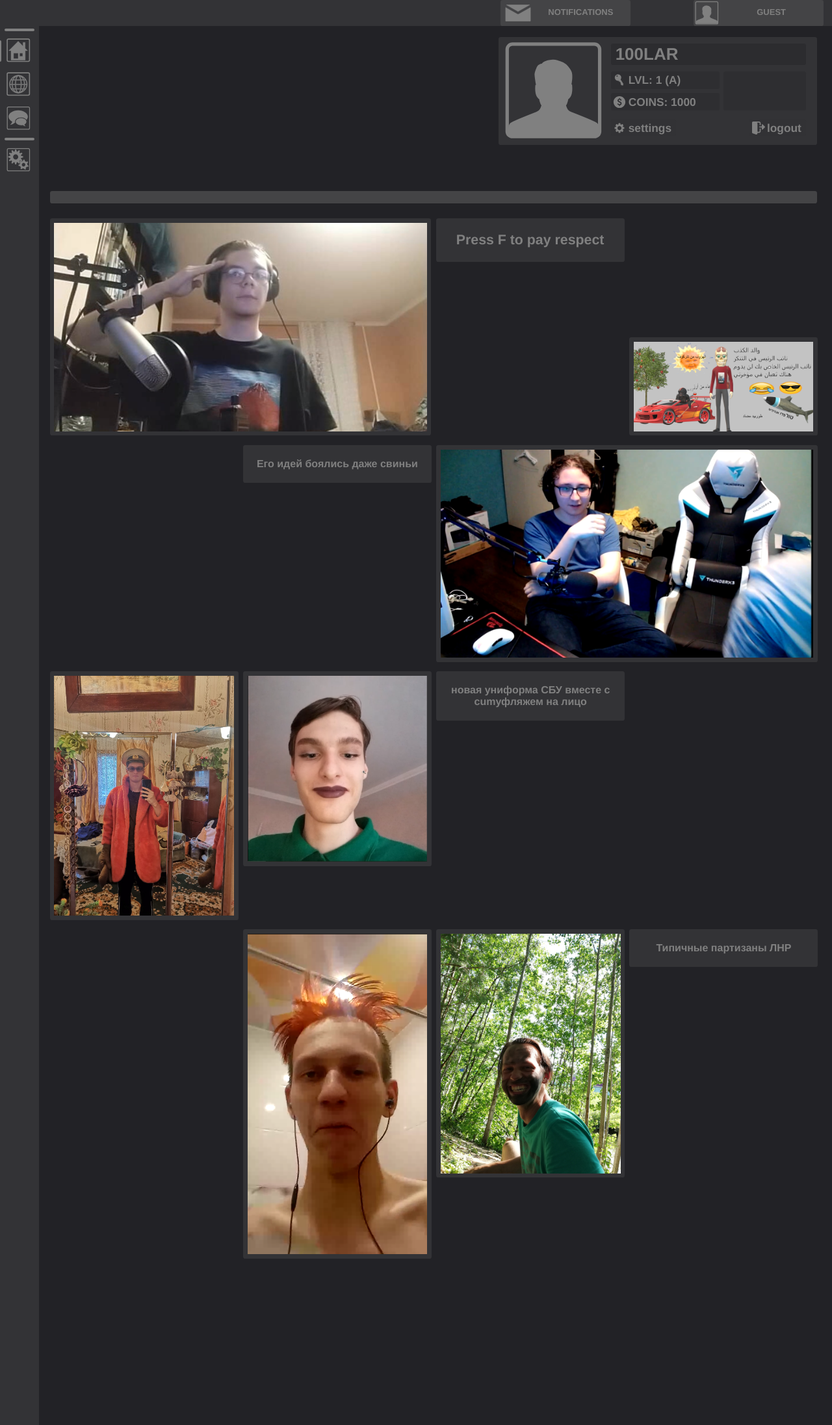
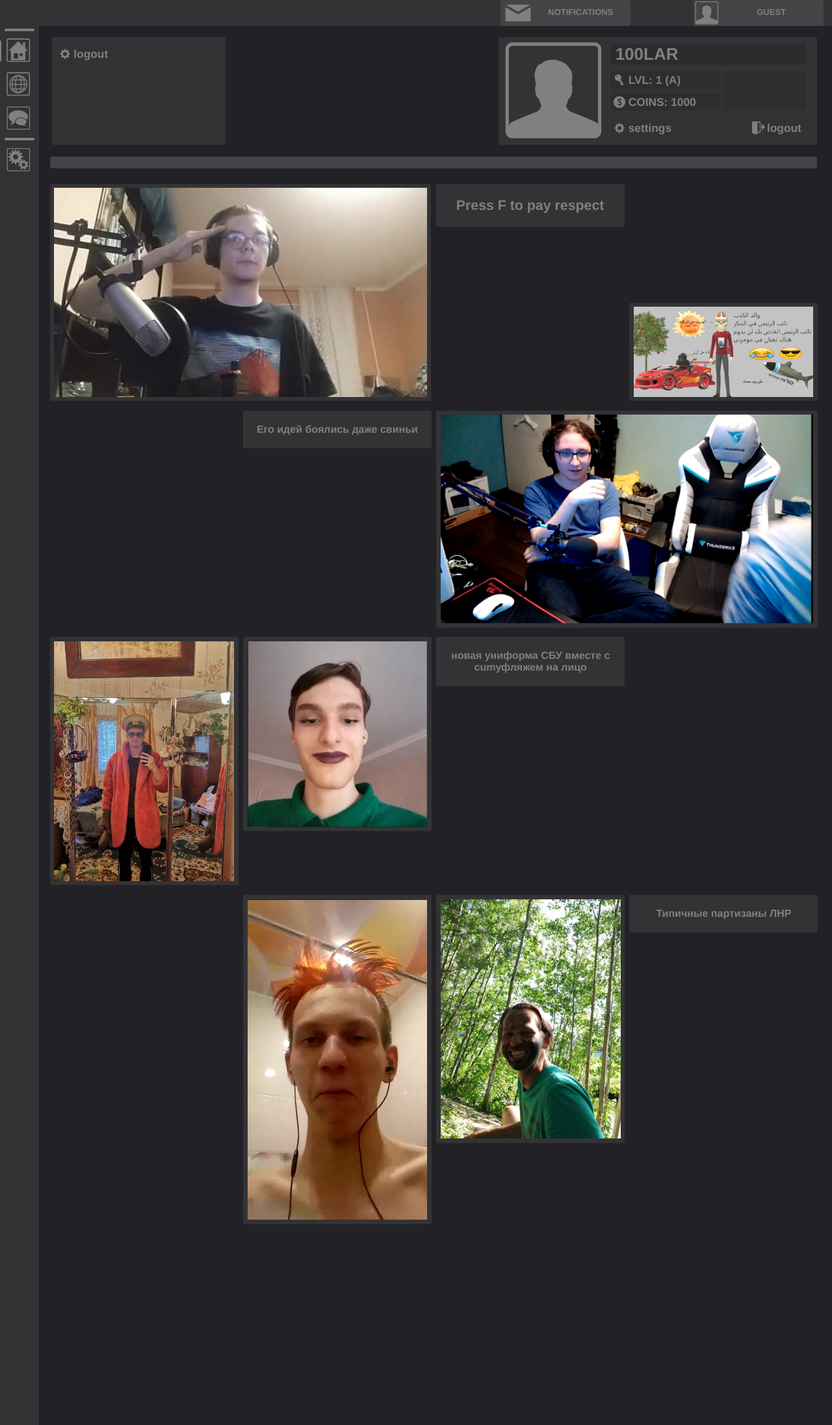
Before and after one commit to 4LAR/100LAR-WEB, a Python web app: template templates/main.html in a window 1280 px wide. Shown: the top 2193 px of the page at 65% size. Run offline with Jinja, Linux system fonts and the light colour scheme; the template is opened without the code that fills it, so the values that code supplies are empty.

Commit message:
Небольшие изменения в разметке

```diff
--- a/static/user_page.1.0.css
+++ b/static/user_page.1.0.css
@@ -2,6 +2,16 @@
   width: 735px;
   height: 250px;
   left: 1050px;
+  position: absolute;
+  border-radius: 5px;
+  background-color: #333336;
+}
+
+.home_page_settings {
+  --width: 735px;
+  width: 400px;
+  height: 250px;
+  left: 20px;
   position: absolute;
   border-radius: 5px;
   background-color: #333336;
@@ -15,7 +25,7 @@
 
 .home_page_news {
   --overflow: scroll;
-  top: 350px;
+  top: 270px;
   position: absolute;
   --height: 70%
 }
@@ -93,3 +103,18 @@
   transition:0.2s all;
   background-color: #2E2E31;
 }
+
+.home_page_settings_button {
+  cursor: pointer;
+  width: 380px;
+  height: 40px;
+
+  position: absolute;
+  border-radius: 5px;
+  background-color: #323235;
+}
+
+.home_page_settings_button:hover {
+  transition:0.2s all;
+  background-color: #2E2E31;
+}
--- a/templates/main.html
+++ b/templates/main.html
@@ -18,6 +18,13 @@
       <h2>Такой страницы на существует, либо она ещё в разработке.</h2>
     </div>
     <div id="page_home" class="home_page">
+      <div class="home_page_settings">
+        <div class="home_page_settings_button" style="left: 10px; top: 20px;">
+            <image style="margin: 5px 5px;" class="icon" width="30" height="30" src="static/img/gear.svg">
+            <h1 style="margin: -35px 40px">logout<h1>
+          </div>
+      </div>
+
       <div id="page_home_profile" class="home_page_profile">
         <img width="250" height="250" src="static/img/profile.svg" class = "icon">
         <div class="page_home_profile_information">
```
